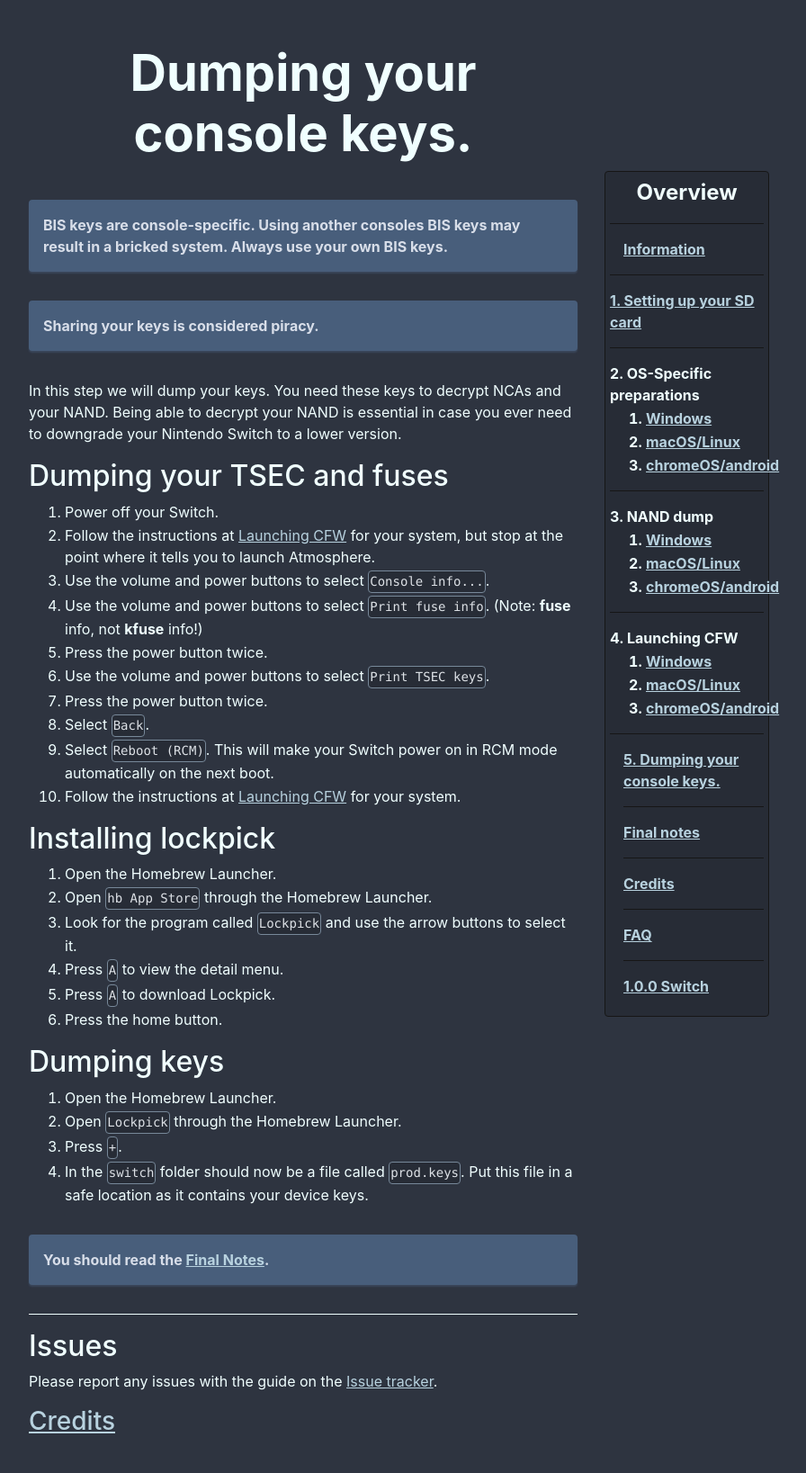
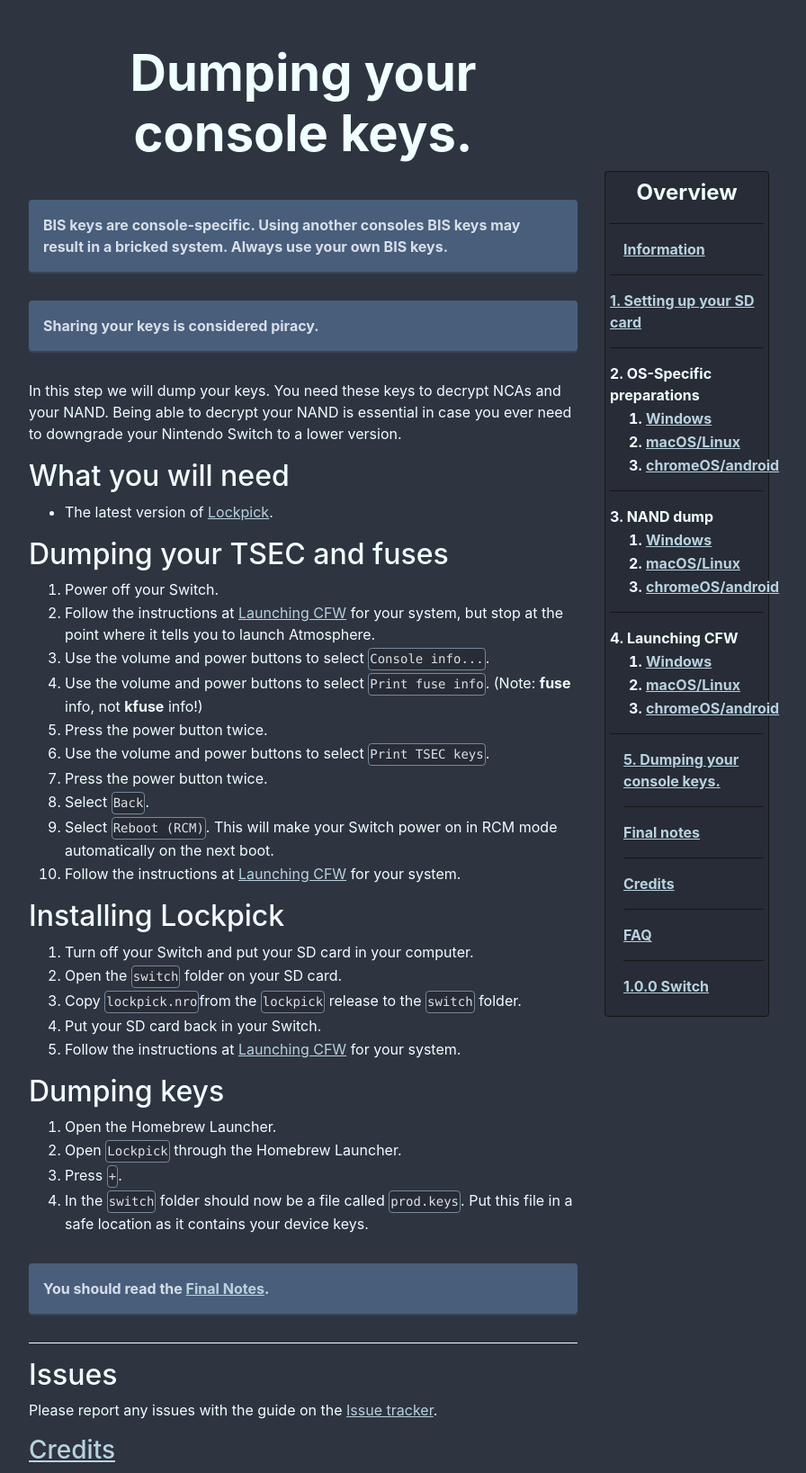
Before and after one commit to noirscape/SwitchGuideOLD, a Jekyll site: the page built from keydump.md, in a window 1280 px wide. Shown: the whole page at 90% size, without its empty margins (303-1199 px from the left). Built offline with Jekyll 4.4.1, drawn with Linux system fonts in a browser that asks for light colours; before the commit the page ends 1605 px from its top, so only the background shows below that.

Commit message:
Make use of suggestion to make lockpick local only for offline devices.

```diff
--- a/keydump.md
+++ b/keydump.md
@@ -10,6 +10,10 @@
 {: .info-box}
 
 In this step we will dump your keys. You need these keys to decrypt NCAs and your NAND. Being able to decrypt your NAND is essential in case you ever need to downgrade your Nintendo Switch to a lower version.
+
+## What you will need
+
+- The latest version of [Lockpick](https://github.com/shchmue/Lockpick/releases).
 
 ## Dumping your TSEC and fuses
 
@@ -24,14 +28,13 @@
 9. Select `Reboot (RCM)`. This will make your Switch power on in RCM mode automatically on the next boot.
 10. Follow the instructions at [Launching CFW](/launching-cfw/) for your system.
 
-## Installing lockpick
+## Installing Lockpick
 
-1. Open the Homebrew Launcher.
-2. Open `hb App Store` through the Homebrew Launcher.
-3. Look for the program called `Lockpick` and use the arrow buttons to select it.
-4. Press `A` to view the detail menu.
-5. Press `A` to download Lockpick.
-6. Press the home button.
+1. Turn off your Switch and put your SD card in your computer.
+2. Open the `switch` folder on your SD card.
+3. Copy `lockpick.nro`from the `lockpick` release to the `switch` folder.
+4. Put your SD card back in your Switch.
+5. Follow the instructions at [Launching CFW](/launching-cfw/) for your system.
 
 ## Dumping keys
 
```
Also changed, not shown: finalizing.md (+2 -0 lines).
